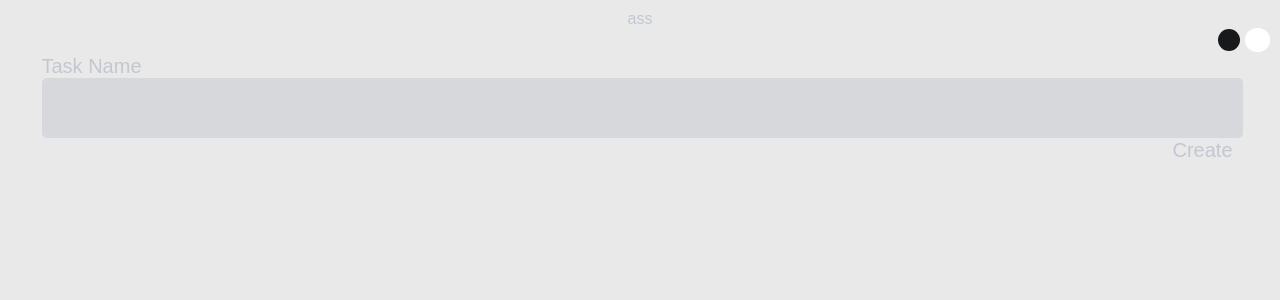
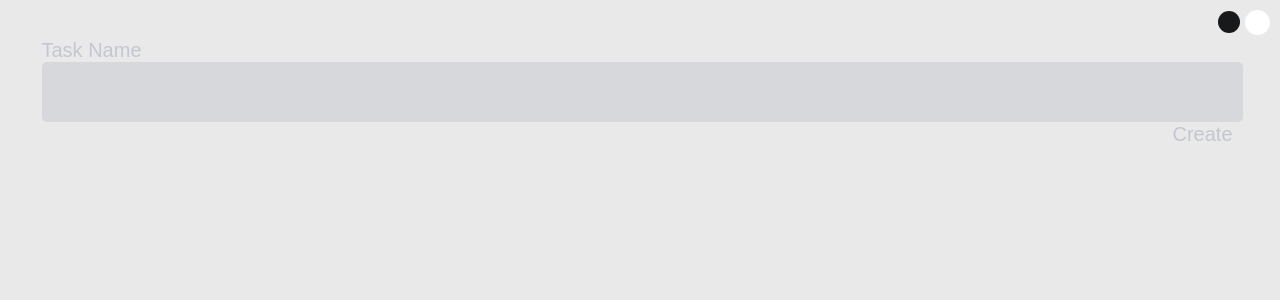
Before and after one commit to Stckrz/todo, a React (Create React App) app: page / in a window 1280 px wide. Shown: the top 300 px of the page. Built offline with nearby package versions, Linux system fonts and the light colour scheme; a web font is replaced by a local one.

Commit message:
changes bla bla

```diff
--- a/src/components/darkmode/darkmode.tsx
+++ b/src/components/darkmode/darkmode.tsx
@@ -7,7 +7,6 @@ export const DarkMode: React.FC = () => {
 
 	return (
 		<>
-			<div>ass</div>
 			<label id={darkmode === 'light' ? style.light : style.dark} className={style.switch}>
 				<input type='checkbox' onChange={() => { setTheme() }}></input>
 				<span className={style.slider}></span>
```
